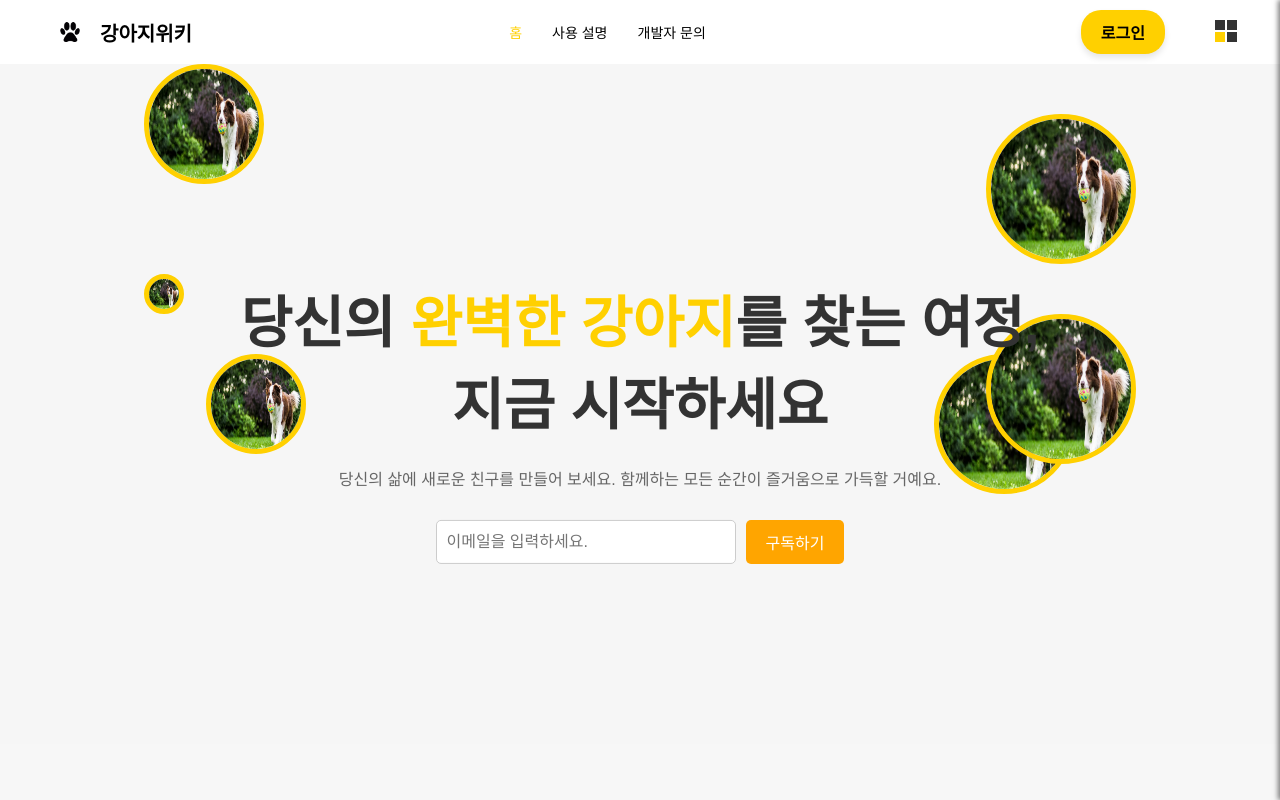
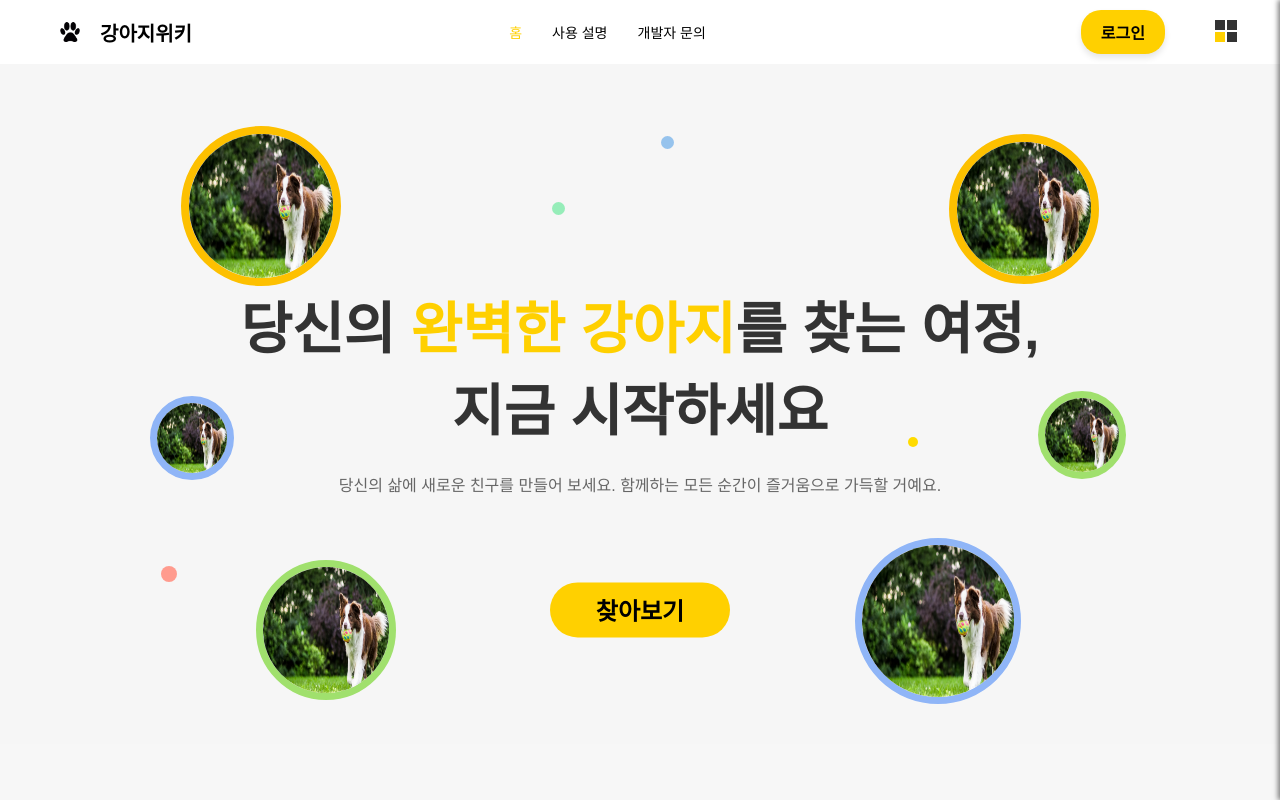
Before and after one commit to strangecook/dogListNext, a Next.js app: page / in a window 1280 px wide. Shown: the top 800 px of the page. Built offline with nearby package versions, Linux system fonts and the light colour scheme; no server answers; the database is empty.

Commit message:
Feat: description page update

```diff
--- a/components/Home/Descriptionpage.tsx
+++ b/components/Home/Descriptionpage.tsx
@@ -27,6 +27,10 @@ const Descriptionpage: React.FC = () => {
           <Image src={dog4} alt="강아지 4" className="circle-image image4" />
           <Image src={dog5} alt="강아지 5" className="circle-image image5" />
           <Image src={dog6} alt="강아지 6" className="circle-image image6" />
+          <div className="color-circle circle1"></div>
+          <div className="color-circle circle2"></div>
+          <div className="color-circle circle3"></div>
+          <div className="color-circle circle4"></div>
         </CircleImageContainer>
 
         {/* 텍스트 */}
@@ -34,9 +38,9 @@ const Descriptionpage: React.FC = () => {
           <h1>당신의 <span>완벽한 강아지</span>를 찾는 여정,</h1>
           <h1>지금 시작하세요</h1>
           <p>당신의 삶에 새로운 친구를 만들어 보세요. 함께하는 모든 순간이 즐거움으로 가득할 거예요.</p>
+          <div className="TextGap"></div>
           <SubscribeForm>
-            <input type="email" placeholder="이메일을 입력하세요." />
-            <button>구독하기</button>
+            <button>찾아보기</button>
           </SubscribeForm>
         </TitleText>
       </Context>
--- a/components/Home/styles/DescriptionpageCss.tsx
+++ b/components/Home/styles/DescriptionpageCss.tsx
@@ -21,7 +21,7 @@ export const Context = styled.div`
 
 export const TitleText = styled.div`
   position: absolute; /* CircleImageContainer 위에 배치 */
-  top: 75%;
+  top: 85%;
   left: 50%;
   transform: translate(-50%, -50%); /* 중앙 정렬 */
   z-index: 2; /* 텍스트가 위 레이어 */
@@ -43,6 +43,10 @@ export const TitleText = styled.div`
     font-size: 1rem;
     color: #666;
   }
+
+  .TextGap{
+    height: 40px;
+  }
 `;
 
 export const SubscribeForm = styled.div`
@@ -51,26 +55,21 @@ export const SubscribeForm = styled.div`
   justify-content: center;
   gap: 10px;
 
-  input {
-    padding: 10px;
-    font-size: 1rem;
-    border: 1px solid #ccc;
-    border-radius: 5px;
-    width: 300px;
-  }
-
   button {
+    width: 180px;
     padding: 10px 20px;
-    font-size: 1rem;
-    background-color: #ffa500;
-    color: white;
+    font-size: 1.5rem;
+    font-weight: 900;
+    background-color: #FFD000;
+    color: black;
     border: none;
-    border-radius: 5px;
+    border-radius: 40px;
     cursor: pointer;
     transition: background-color 0.3s;
 
     &:hover {
       background-color: #cc8400;
+      color: white;
     }
   }
 `;
@@ -84,7 +83,7 @@ export const CircleImageContainer = styled.div`
   .circle-image {
     position: absolute;
     border-radius: 50%;
-    border: 5px solid #FFD000;
+    border: 5px solid #FDC000;
     transition: transform 0.3s ease, opacity 0.3s ease;
 
     &:hover {
@@ -94,45 +93,90 @@ export const CircleImageContainer = styled.div`
   }
 
   .image1 {
-    top: -50px;
-    left: 10%;
-    width: 120px;
-    height: 120px;
+    top: 12px;
+    left: 13%;
+    width: 160px;
+    height: 160px;
+    border: 8px solid #FDC000;
   }
 
   .image2 {
-    top: 0;
-    right: 10%;
+    top: 20px;
+    right: 13%;
     width: 150px;
     height: 150px;
+    border: 8px solid #FDC000;
   }
 
   .image3 {
-    bottom: 60px;
-    left: 15%;
-    width: 100px;
-    height: 100px;
+    bottom: -186px;
+    left: 19%;
+    width: 140px;
+    height: 140px;
+    border: 7px solid #A0E06D;
   }
 
   .image4 {
-    bottom: 20px;
-    right: 15%;
-    width: 140px;
-    height: 140px;
+    bottom: 35px;
+    right: 10.8%;
+    width: 88px;
+    height: 88px;
+    border: 7px solid #A0E06D;
   }
 
 
   .image5 {
-    top: 160px;
-    left: 10%;
-    width: 40px;
-    height: 40px;
+    top: 282px;
+    left: 10.5%;
+    width: 84px;
+    height: 84px;
+    border: 7px solid #8FB5F7;
   }
 
   .image6 {
-    top: 200px;
-    right: 10%;
-    width: 150px;
-    height: 150px;
+    bottom: -190px;
+    right: 19.3%;
+    width: 166px;
+    height: 166px;
+    border: 7px solid #8FB5F7;
   }
+
+  .color-circle {
+  width: 13px;
+  height: 13px;
+  border-radius: 50%;
+  position: absolute;
+  background-color: red; /* 기본 색 */
+  z-index: 1;
+}
+
+/* 각 동그라미의 위치 조정 */
+.circle1 {
+  top: 88px;
+  left: 532px;
+  background-color: #96EDB9;
+}
+
+.circle2 {
+  top: 22px;
+  right: 586px;
+  background-color: #96C3ED;
+}
+
+.circle3 {
+  bottom: -68px;
+  left: 141px;
+  width: 16px;
+  height: 16px;
+  background-color: #FF9B8E;
+}
+
+.circle4 {
+  bottom: 67px;
+  right: 342px;
+  width: 10px;
+  height: 10px;
+  background-color: #FFDB00;
+}
+
 `;
```
